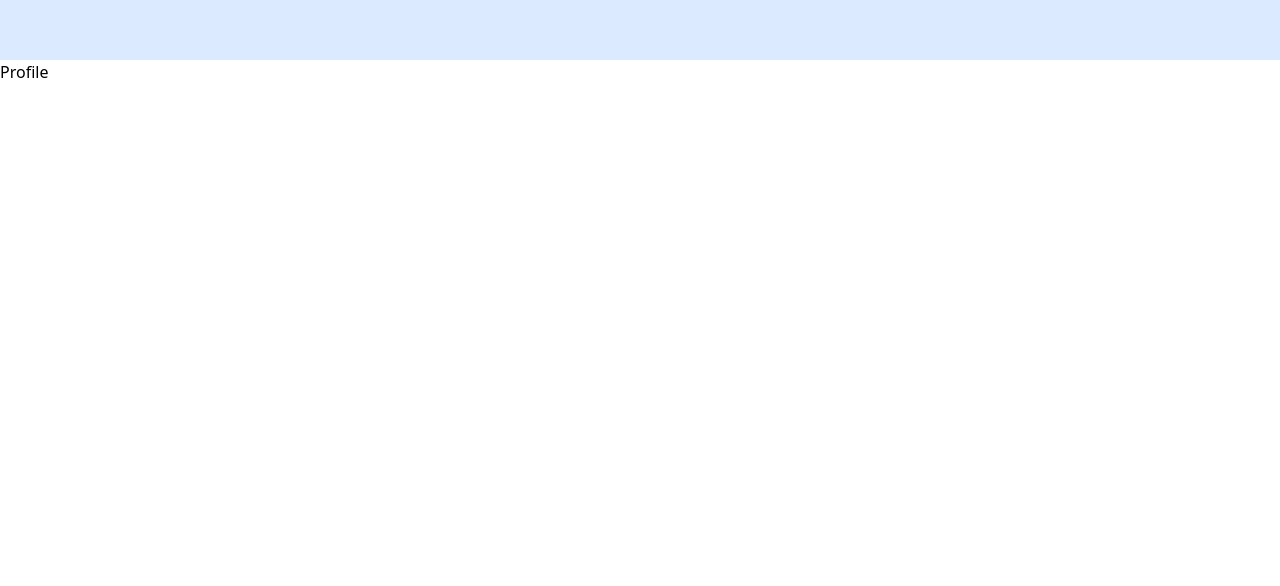
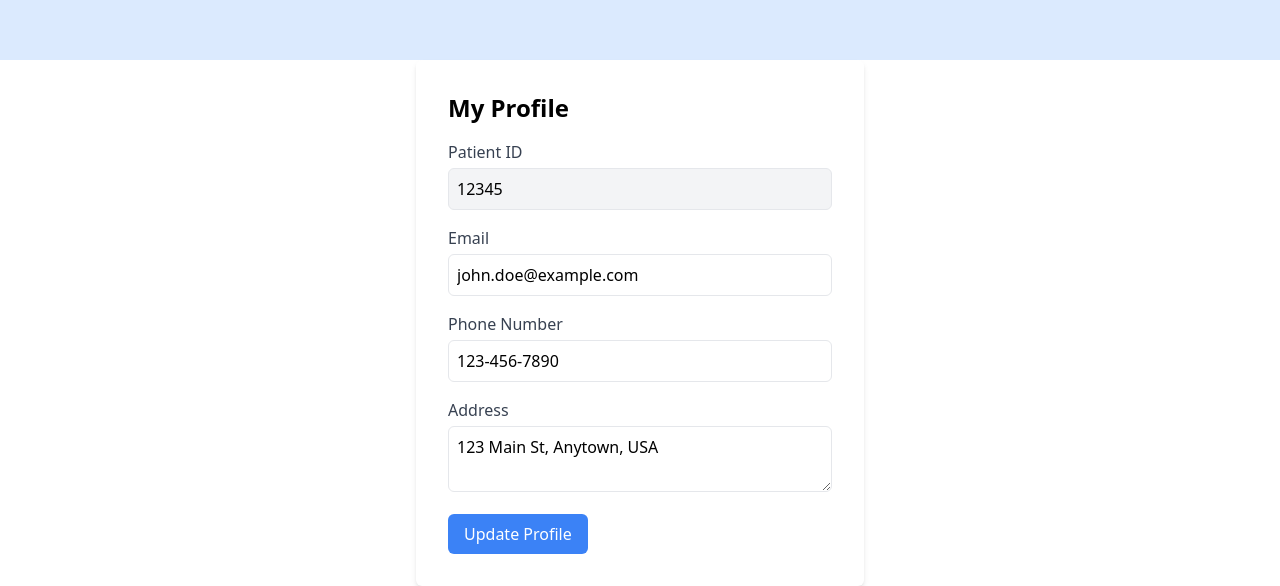
Before and after one commit to poddarbijaylaxmi/healthTrackerFE, a React (Create React App) app in the folder healthtracker/: page /profile in a window 1280 px wide. Shown: the part 740-1326 px from the top of the page. Before the commit the page ends 824 px from the top, so only its background shows below. Built offline with nearby package versions, Linux system fonts and the light colour scheme; no server answers.

Commit message:
add patient profile form

```diff
--- a/healthtracker/src/App.js
+++ b/healthtracker/src/App.js
@@ -14,7 +14,6 @@ import Home from "./pages/ProviderDashboard";
 const App = () => {
   return (
     <ThemeProvider>
-      {/* <Home /> */}
       <ProviderDashboard />
       <Router>
         <Routes>
--- a/healthtracker/src/components/Profile.jsx
+++ b/healthtracker/src/components/Profile.jsx
@@ -1,7 +1,79 @@
-import React from "react";
+import React, { useState } from "react";
 
 const Profile = () => {
-  return <div>Profile</div>;
+  const [profile, setProfile] = useState({
+    patientId: "12345",
+    email: "john.doe@example.com",
+    phone: "123-456-7890",
+    address: "123 Main St, Anytown, USA",
+  });
+
+  const handleChange = (e) => {
+    const { name, value } = e.target;
+    setProfile((prevProfile) => ({
+      ...prevProfile,
+      [name]: value,
+    }));
+  };
+
+  const handleSubmit = (e) => {
+    e.preventDefault();
+    // Handle form submission, e.g., send data to an API
+    console.log("Profile updated:", profile);
+  };
+
+  return (
+    <div className="max-w-md mx-auto bg-white p-8 shadow-md rounded-md">
+      <h2 className="text-2xl font-bold mb-4">My Profile</h2>
+      <form onSubmit={handleSubmit}>
+        <div className="mb-4">
+          <label className="block text-gray-700">Patient ID</label>
+          <input
+            type="text"
+            name="patientId"
+            value={profile.patientId}
+            readOnly
+            className="mt-1 p-2 w-full border rounded-md bg-gray-100"
+          />
+        </div>
+        <div className="mb-4">
+          <label className="block text-gray-700">Email</label>
+          <input
+            type="email"
+            name="email"
+            value={profile.email}
+            onChange={handleChange}
+            className="mt-1 p-2 w-full border rounded-md"
+          />
+        </div>
+        <div className="mb-4">
+          <label className="block text-gray-700">Phone Number</label>
+          <input
+            type="text"
+            name="phone"
+            value={profile.phone}
+            onChange={handleChange}
+            className="mt-1 p-2 w-full border rounded-md"
+          />
+        </div>
+        <div className="mb-4">
+          <label className="block text-gray-700">Address</label>
+          <textarea
+            name="address"
+            value={profile.address}
+            onChange={handleChange}
+            className="mt-1 p-2 w-full border rounded-md"
+          />
+        </div>
+        <button
+          type="submit"
+          className="bg-blue-500 text-white py-2 px-4 rounded-md hover:bg-blue-600"
+        >
+          Update Profile
+        </button>
+      </form>
+    </div>
+  );
 };
 
 export default Profile;
--- a/healthtracker/src/pages/LoginPage.jsx
+++ b/healthtracker/src/pages/LoginPage.jsx
@@ -59,13 +59,12 @@ const LoginPage = () => {
             <p className="text-red-500 text-sm text-center mt-2">{error}</p>
           )}
 
-          {/* Submit Button */}
           <button
             type="submit"
             className="w-full bg-blue-500 text-white py-2 rounded-md hover:bg-blue-600 transition duration-200"
             disabled={loading} // Disable button while loading
           >
-            {loading ? "Logging in..." : "Login"}
+            {loading ? "Logging in.." : "Login"}
           </button>
         </form>
       </div>
```
